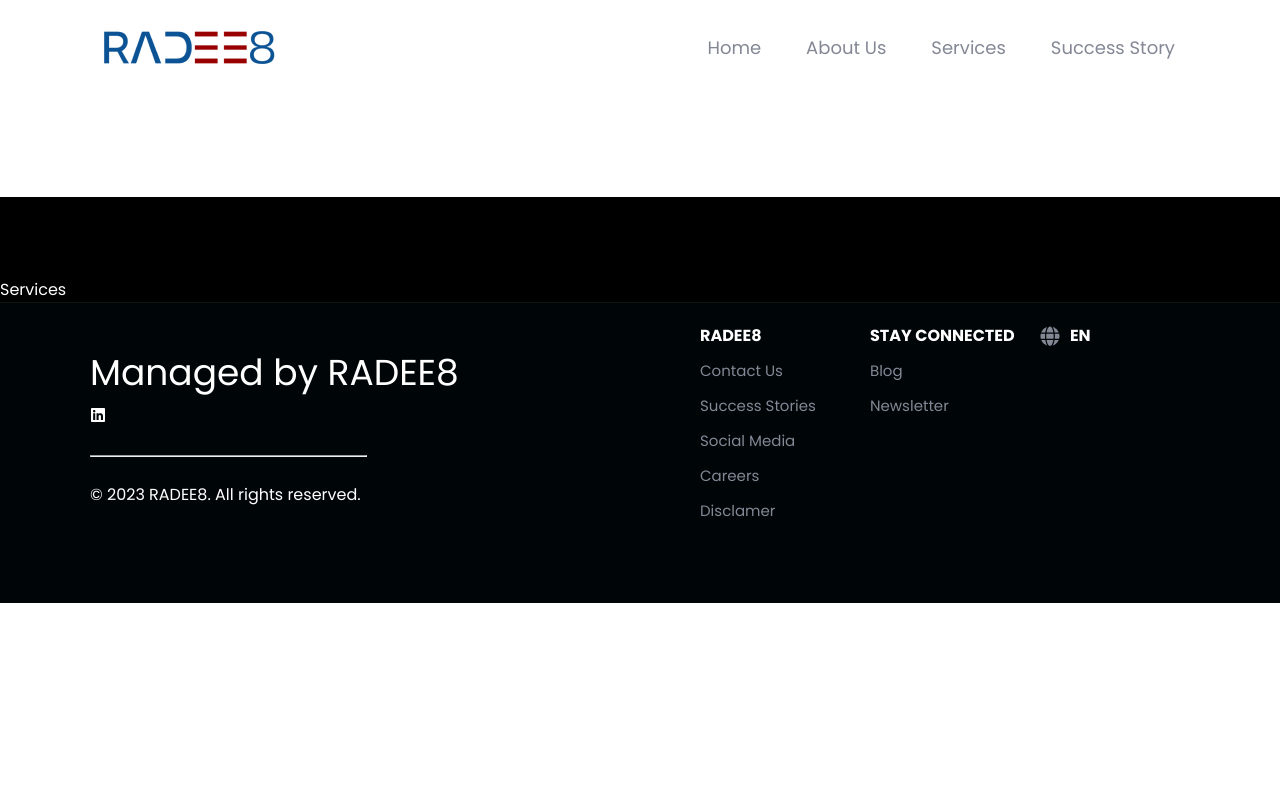
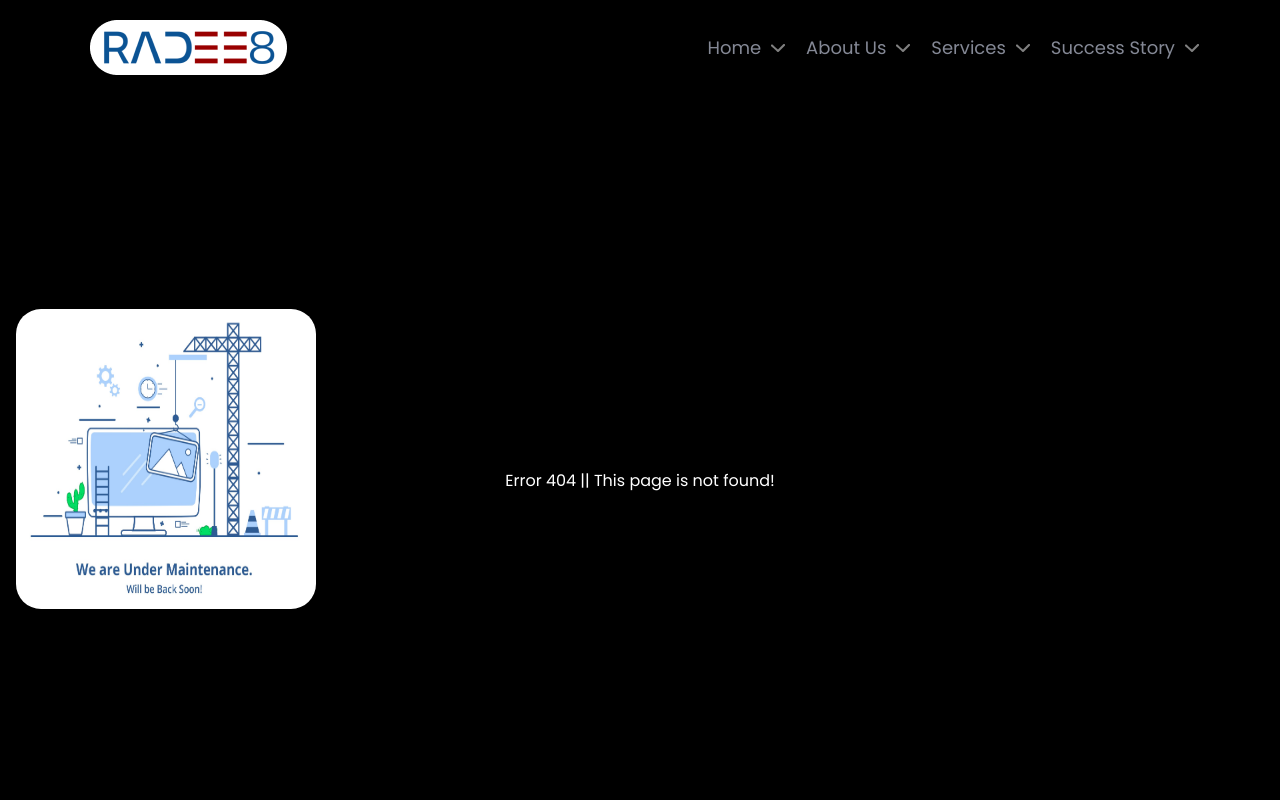
Before and after one commit to sumitsharma37712/radee8, a React (Create React App) app: page /services in a window 1280 px wide. Shown: the top 800 px of the page. Built offline with nearby package versions, Linux system fonts and the light colour scheme; some icons are missing.

Commit message:
add alert

```diff
--- a/src/App.css
+++ b/src/App.css
@@ -88,6 +88,7 @@
   background: var(--white);
   color: var(--black);
 }
+
 /* width */
 ::-webkit-scrollbar {
   width: 10px;
@@ -108,7 +109,7 @@
 
 /* Handle on hover */
 ::-webkit-scrollbar-thumb:hover {
-  background: #71ff4d75;
+  background: #71ff4d75;
 }
 
 .container {
@@ -250,3 +251,34 @@
     grid-template-columns: 1fr;
   }
 }
+
+.float {
+  height: 300px;
+  background-image: url(../src//assets/images/cunstructq.jpg);
+  background-size: 100% 100%;
+  background-repeat: no-repeat;
+  color: black;
+  max-width: 300px;
+  width: 100%;
+  position: fixed;
+  right: 10%;
+  top: 20%;
+  z-index: 5;
+  border-radius: 25px;
+  box-shadow: 5px 5px 25px var(--black);
+  animation: float 10s infinite 0.2s;
+}
+
+@keyframes float {
+  0%,100% {
+    right: 10%;
+    top: 20%
+  }
+
+  50% {
+    right: 80%;
+    top: 40%;
+  }
+
+
+}
--- a/src/App.js
+++ b/src/App.js
@@ -16,11 +16,15 @@
     Aos.init({ disable: 'mobile' });
   }, []);
   return (
+    <>
+    <div className='float'>
+  </div>
     <main className="main" id="main">
       <Header />
       <Outlet />
       <Footer />
     </main>
+    </>
   );
 };
 
--- a/src/components/footer/Footer.js
+++ b/src/components/footer/Footer.js
@@ -20,7 +20,7 @@
                 <h3>Managed by RADEE8</h3>
                 <div className='ficon'>
                   <a
-                    href="https://www.linkedin.com/"
+                    href="https://www.linkedin.com/company/radee8"
                     rel="noreferrer"
                     target="_blank"
                   >
@@ -28,7 +28,7 @@
                     <FaLinkedin style={{ color: '#fff' }} />
                   </a>
                   <a
-                    href="https://www.twitter.com/"
+                    href="https://twitter.com/Radee8Official"
                     rel="noreferrer"
                     target="_blank"
                   >
--- a/src/pages/about/About.js
+++ b/src/pages/about/About.js
@@ -1,10 +1,21 @@
-import React from 'react';
+import React from "react";
 
 // Style
-import './About.css';
+import "./About.css";
 
 const About = () => {
-  return <div>About Us</div>;
+  return (
+    <div
+      style={{
+        minHeight: "100vh",
+        display: "flex",
+        justifyContent: "center",
+        alignItems: "center",
+      }}
+    >
+      Error 404 || This page is not found!
+    </div>
+  );
 };
 
 export default About;
--- a/src/pages/home/Home.js
+++ b/src/pages/home/Home.js
@@ -101,9 +101,7 @@
                     <p data-aos="fade-up" data-aos-duration="1500">
                       At Radee8, we are more than consultants; we are architects
                       of success, dedicated to empowering global ventures. Our
-                      journey is defined by a passion for strategic excellen nd
-                      a and a commitment to turning business aspiration s
-                      thriving thriving realities.
+                      journey is defined by a passion for strategic excellence and a commitment to turning business aspirations thriving  realities.
                     </p>
                     <p data-aos="fade-up" data-aos-duration="2000">
                       <Button link="#" text="Learn More" title="Learn More" />
@@ -195,11 +193,11 @@
                   title="Entity Setup & Management"
                   slogan="Your Success, Our Priority"
                   bold="Client-Centric Solutions"
-                  description="At Radee8, your success is our paramount focus. Our client-centric approach means we tailor solutions to your unique needs,"
+                  description="At Radee8, your success is our paramount focus. Our client-centric approach means we tailor solutions to your unique needs."
                   link="#"
                 />
                 <Card
-                  title="Administration & Facilities Managemnet"
+                  title="Administration & Facilities Management"
                   slogan="Decades of Excellence"
                   bold="Proven Expertise:"
                   description="Backed by a success rate of 95%, our team brings decades of collective experience to the table."
@@ -227,9 +225,9 @@
                   link="#"
                 />
                 <Card
-                  title="Technical & Software Complianace"
+                  title="Technical & Software Compliance"
                   slogan="Your Success, Our Commitment"
-                  bold="ICollaborative Partnership:"
+                  bold="Collaborative Partnership:"
                   description="Radee8 is not just a service provider; we are your dedicated partners in shaping a successful international future."
                   link="#"
                 />
@@ -302,7 +300,7 @@
               Our Values
             </h3>
             <p data-aos="fade-up" data-aos-duration="1500">
-            Radee8 strives tirelessly to stand-on it's core values of Reliability, Simplicty, and Trust.
+            Radee8 strives tirelessly to stand-on it's core values of Reliability, Simplicity, and Trust.
               It is our focused commitment and <b> Mission</b> to deliver Our Services through these values.
               <br />
               Our <b>Vision</b> is to build a better <b>Future</b> through technology.
@@ -312,7 +310,7 @@
             <div className="column column-50">
               <div className="inner">
                 <h3 data-aos="fade-up" data-aos-duration="1000">
-                  Simplicty
+                  Simplicity
                 </h3>
                 <hr></hr>
                 <p data-aos="fade-up" data-aos-duration="1500">
@@ -340,7 +338,7 @@
                 </h3>
                 <hr></hr>
                 <p data-aos="fade-up" data-aos-duration="1500">
-                We believe in doing the right thing always. We honor our commitments and believe in complete transparency.
+                We believe in doing the right thing always. We honour our commitments and believe in complete transparency.
                 </p>
               </div>
             </div>
@@ -355,7 +353,7 @@
               >
                 <h3>RADEE8 Blogs</h3>
                 <p>
-                  Comming Soon!!
+                  Coming Soon!!
                 </p>
                 <Button
                   link="#"
@@ -421,7 +419,7 @@
                     <div className="column column-50">
                       <div className="inner">
                         <a
-                          href="https://www.linkedin.com/"
+                          href="https://www.linkedin.com/company/radee8"
                           rel="noreferrer"
                           target="_blank" className='inner-icon'
                         >
@@ -432,7 +430,7 @@
                     <div className="column column-50">
                       <div className="inner">
                         <a
-                          href="https://www.twitter.com/"
+                          href="https://twitter.com/Radee8Official"
                           rel="noreferrer"
                           target="_blank" className='inner-icon'
                           >
--- a/src/pages/services/Services.js
+++ b/src/pages/services/Services.js
@@ -4,7 +4,16 @@
 import './Services.css';
 
 const Services = () => {
-  return <div>Services</div>;
+  return <div
+  style={{
+    minHeight: "100vh",
+    display: "flex",
+    justifyContent: "center",
+    alignItems: "center",
+  }}
+>
+ Error 404 || This page is not found!
+</div>;
 };
 
 export default Services;
--- a/src/pages/success-story/SuccessStory.js
+++ b/src/pages/success-story/SuccessStory.js
@@ -4,7 +4,16 @@
 import './SuccessStory.css';
 
 const SuccessStory = () => {
-  return <div>Success Story</div>;
+  return <div
+  style={{
+    minHeight: "100vh",
+    display: "flex",
+    justifyContent: "center",
+    alignItems: "center",
+  }}
+>
+ Error 404 || This page is not found!
+</div>;
 };
 
 export default SuccessStory;
```
Also changed, not shown: src/assets/images/cunstruct.png (added), src/assets/images/cunstructq.jpg (added).
